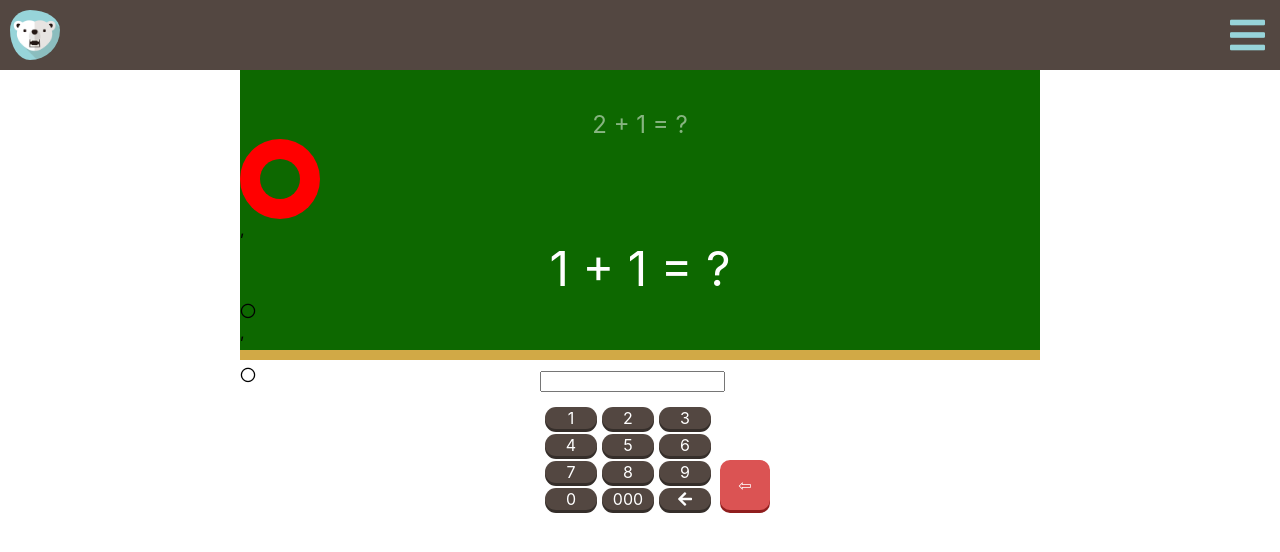
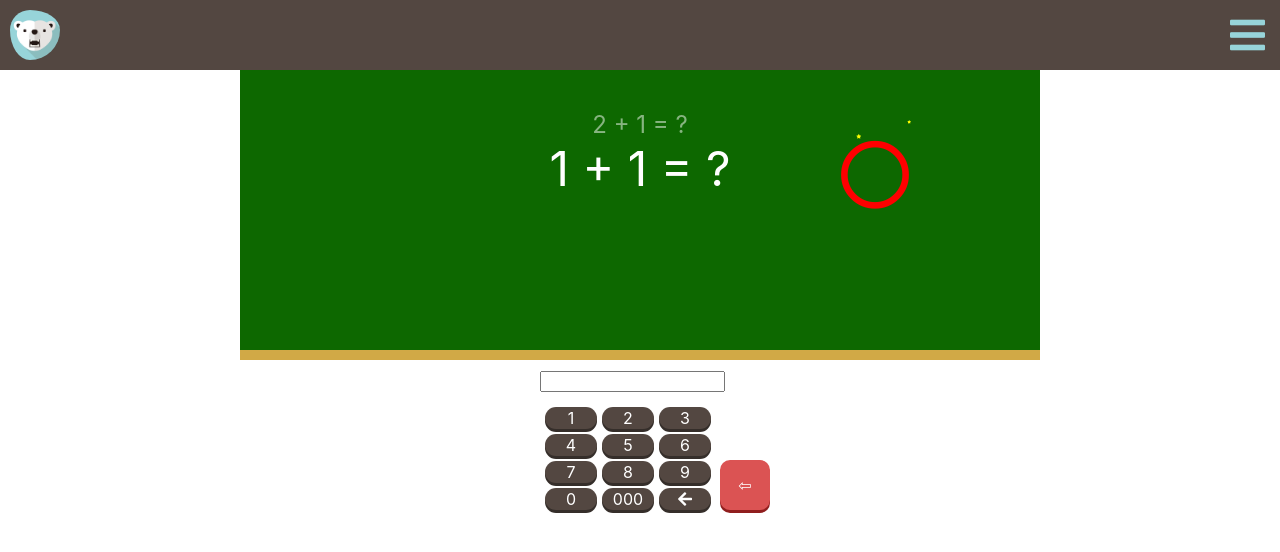
Before and after one commit to yukisa2010/hello-world, a React (Create React App) app: page /basic in a window 1280 px wide. Shown: the top 552 px of the page. Built offline with nearby package versions, Linux system fonts and the light colour scheme.

Commit message:
added sparkling stars

```diff
--- a/src/BlackBoard.js
+++ b/src/BlackBoard.js
@@ -1,5 +1,5 @@
 import React, { useState } from "react";
-import { useSpring, animated } from "react-spring";
+import { useSpring, config, animated } from "react-spring";
 import "./style.scss";
 
 function BlackBoard(props) {
@@ -61,33 +61,37 @@ function BlackBoard(props) {
     reset: true
   });
 
-  const outer = useSpring({
+  const turnAround = useSpring({
+    transformStyle: "preserve-3d",
     from: {
-      backgroundColor: "red",
-      width: "100px",
-      height: "100px",
-      borderRadius: "50%",
-      zIndex: "-1"
+      transform: "rotateY(0deg)"
     },
     to: {
-      backgroundColor: "red",
-      width: "80px",
-      height: "80px",
-      borderRadius: "50%",
-      textAlign: "center",
-      zIndex: "1"
-    }
+      transform: "rotateY(1080deg)"
+    },
+    config: config.gentle,
+    reset: true
   });
 
-  const inner = useSpring({
+  const sparkling = useSpring({
     from: {
-      width: "120%",
-      height: "120%"
+      opacity: 0,
+      transform: "translateY(0px) scale(1)"
     },
-    to: {
-      width: "50%",
-      height: "50%"
-    }
+    to: async next => {
+      while (1)
+        await next({
+          radians: 2 * Math.PI,
+          opacity: 1,
+          transform: "translateY(-20px) scale(1.5)"
+        });
+    },
+    // to: {
+    //   opacity: 1,
+    //   transform: 'translateY(0px)'
+    // },
+    config: { duration: 1000 },
+    reset: true
   });
 
   // return <AnimatedDonut percent={props.value} />
@@ -97,18 +101,16 @@ function BlackBoard(props) {
         <animated.div style={prop0}>
           {props.exercises[props.count + 2]}
         </animated.div>
-        <animated.div style={outer} className="outer">
-          <div className="inner" />
-        </animated.div>
-        ,
         <animated.div style={prop1}>
           {props.exercises[props.count + 1]}
         </animated.div>
-        <animated.div>〇</animated.div>,
         <animated.div style={prop2}>
           {props.exercises[props.count + 0]}
         </animated.div>
-        <animated.div>〇</animated.div>
+        <animated.i style={turnAround} class="far fa-circle" />
+        <animated.i style={sparkling} class="fas fa-star" />
+        <animated.i style={sparkling} class="fas fa-star" />
+        <animated.i style={sparkling} class="fas fa-star" />
       </div>
     </div>
   );
--- a/src/style.scss
+++ b/src/style.scss
@@ -194,6 +194,7 @@ p {
   background-color: #0D6800;
   margin:0 auto;
   border-bottom: 10px solid #D1A946;
+  position: relative;
 
   .math-content {
     padding-top: 40px;
@@ -243,27 +244,30 @@ p {
     transform: translate(0,55px) scale(0.85, 0.85);
   }
 
-  .inner-circle {
-    background-color: #0D6800;
-    border-radius: 50%;
-    width: 50px;
-    height: 50px;
-    position: relative;
-    top: 5px;
-    left: 5px;
+  .fa-circle {
+    color: red;
+    font-size: 70px;
+    position: absolute;
+    right: 130px;
+    top: 25%;
+  }
+  .fa-star {
+    color: yellow;
+    position: absolute;
+    font-size: 2px;
+    right: 130px;
+    top: 25%;
   }
 
-  .inner {
-    position: absolute;
-    top: 25%;
-    left: 25%;
-    background-color:#0D6800;
-    width: 50%;
-    height: 50%;
-    border-radius: 50%;
+  .fa-star:first-child {
+    right: 120px;
+    top: 40%;
+    font-size: 1px;
   }
-  .outer {
-    position: relative;
+  .fa-star:last-child {
+    right: 180px;
+    top: 30%;
+    font-size: 3px;
   }
 }
 
```
